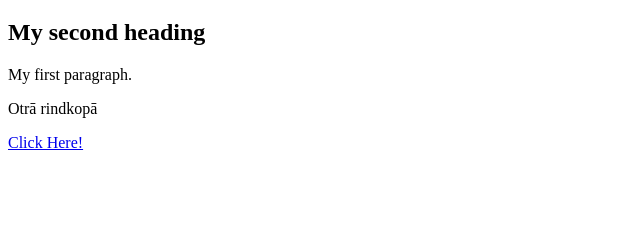
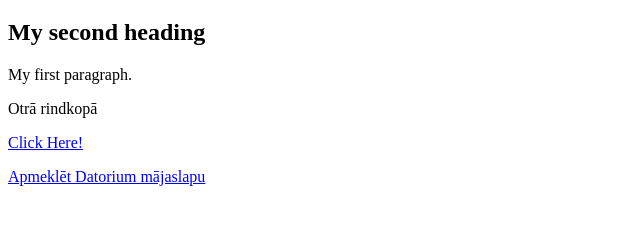
Before and after one commit to Robisthebobis/my-first-web-page, a plain HTML site: page index.html in a window 1280 px wide. Shown: the part 61-286 px from the top of the page, without its empty margins (0-640 px from the left). Drawn offline with Linux system fonts and the light colour scheme.

Commit message:
second link done

```diff
--- a/index.html
+++ b/index.html
@@ -9,6 +9,7 @@
 <p>Otrā rindkopā</p>
 <p><a href="button.html">Click Here!</a></p>
 
+  <p><a href="https://datorium.eu">Apmeklēt Datorium mājaslapu</a></p>
 
 </body>
 </html>
```
